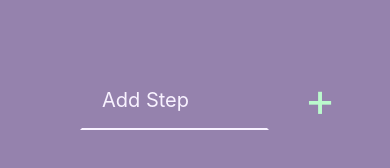
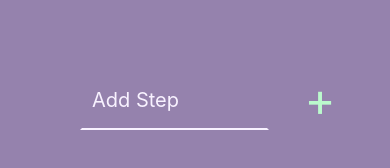
Before and after one commit to gtrofimov13/babysteps, a React Native app: screen / in a window 390 px wide. Shown: the part 654-822 px from the top of the page. Built offline with nearby package versions, Linux system fonts and the light colour scheme.

Commit message:
Update App.js

```diff
--- a/App.js
+++ b/App.js
@@ -109,7 +109,7 @@ const styles = StyleSheet.create({
     width: '70%',
     backgroundColor: colors.bg,
     fontSize: 20,
-    paddingLeft: 20,
+    paddingLeft: 10,
     color: colors.text,
     borderWidth: 2,
     borderColor: colors.bg,
```
